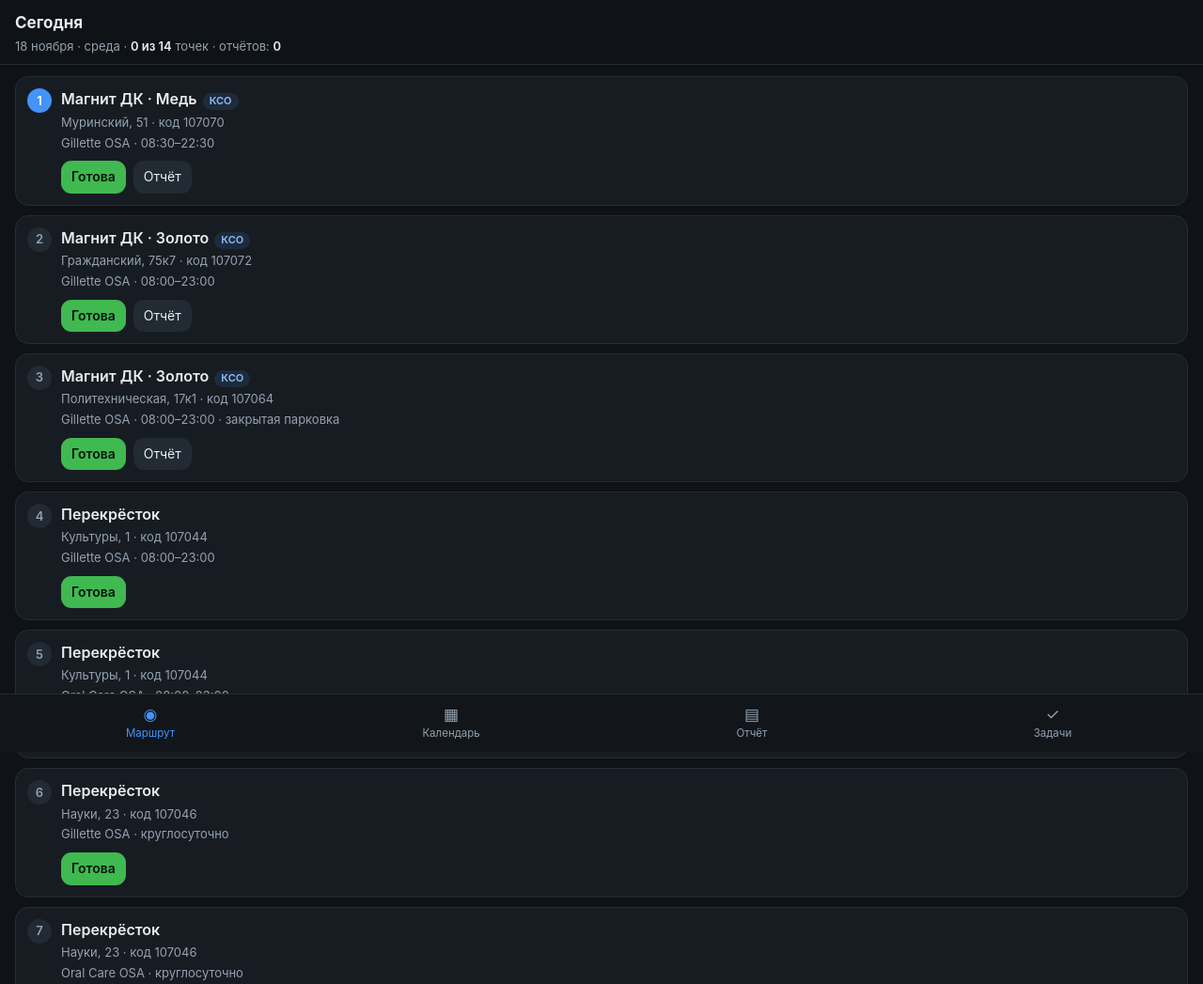
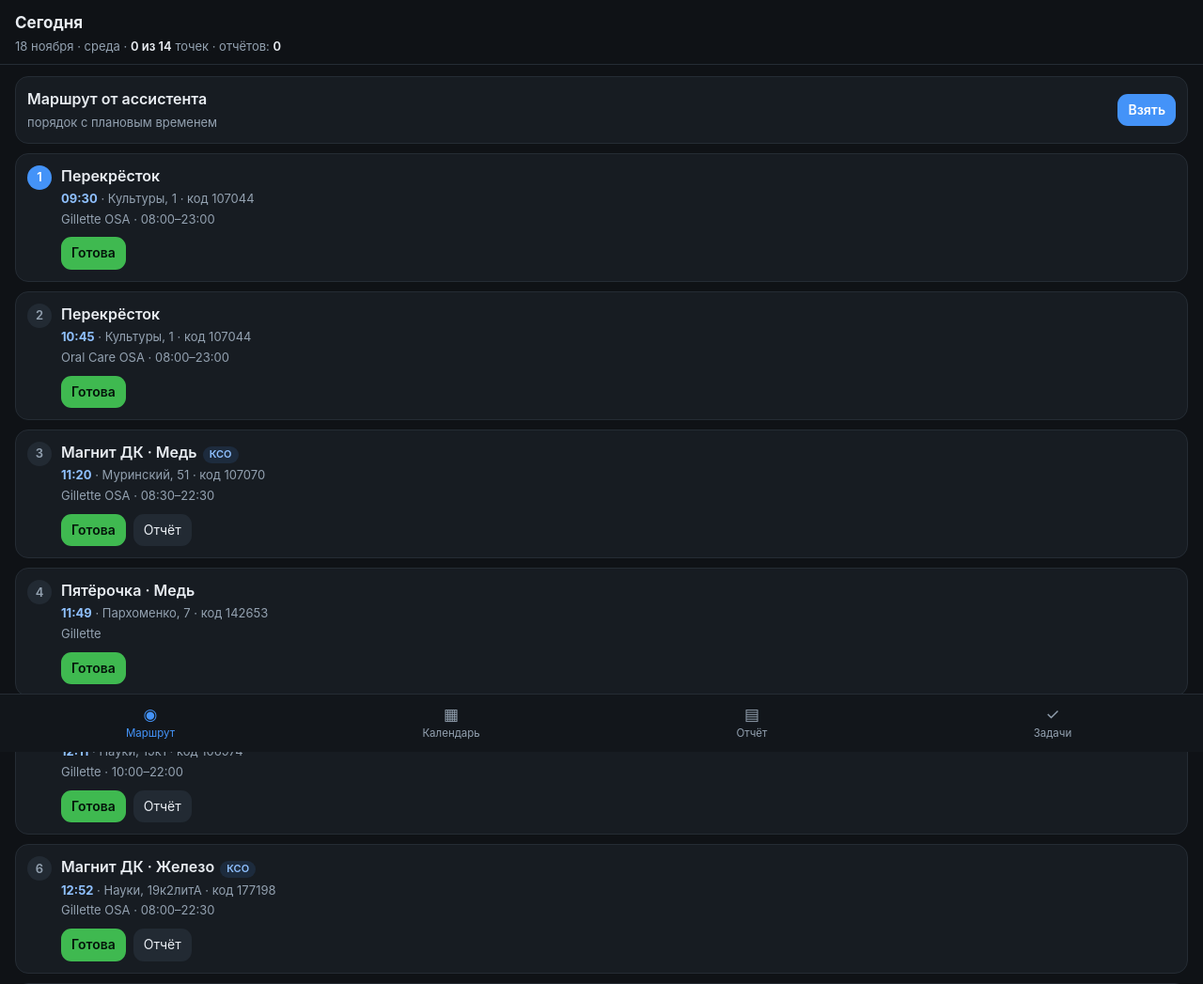
Before and after one commit to ladyko1804/fogg, a plain HTML site: page index.html in a window 1280 px wide. Shown: the top 1047 px of the page at 94% size. Drawn offline with Linux system fonts and the light colour scheme.

Commit message:
route preset + index.html

```diff
--- a/index.html
+++ b/index.html
@@ -152,6 +152,27 @@ function humanDate(s){
 }
 
 /* ---------- данные ---------- */
+/* маршрут, собранный ассистентом: дата → точки по порядку с плановым временем */
+const PRESETS={
+ "2026-11-18":[
+  {net:"Перекрёсток",lvl:"—",addr:"Культуры, 1",tt:"107044",proj:"Gillette OSA",hours:"08:00–23:00",tim:"—",plan:"09:30"},
+  {net:"Перекрёсток",lvl:"—",addr:"Культуры, 1",tt:"107044",proj:"Oral Care OSA",hours:"08:00–23:00",tim:"—",plan:"10:45"},
+  {net:"Магнит ДК",lvl:"Медь",addr:"Муринский, 51",tt:"107070",proj:"Gillette OSA",hours:"08:30–22:30",tim:"КСО",plan:"11:20"},
+  {net:"Пятёрочка",lvl:"Медь",addr:"Пархоменко, 7",tt:"142653",proj:"Gillette",hours:"—",tim:"—",plan:"11:49"},
+  {net:"Магнит КМ",lvl:"Серебро",addr:"Науки, 15к1",tt:"106974",proj:"Gillette",hours:"10:00–22:00",tim:"КМ1",plan:"12:11"},
+  {net:"Магнит ДК",lvl:"Железо",addr:"Науки, 19к2литА",tt:"177198",proj:"Gillette OSA",hours:"08:00–22:30",tim:"КСО",plan:"12:52"},
+  {net:"Магнит ДК",lvl:"Золото",addr:"Политехническая, 17к1",tt:"107064",proj:"Gillette OSA",hours:"08:00–23:00",tim:"КСО",plan:"13:24",note:"закрытая парковка"},
+  {net:"Магнит ДК",lvl:"Железо",addr:"Науки, 17к5",tt:"166733",proj:"Gillette OSA",hours:"08:39–22:30",tim:"КСО",plan:"13:50"},
+  {net:"Магнит ДК",lvl:"Железо",addr:"Обручевых, 5",tt:"163836",proj:"Gillette OSA",hours:"—",tim:"КСО",plan:"14:20",note:"часы уточнить"},
+  {net:"Перекрёсток",lvl:"—",addr:"Науки, 23",tt:"107046",proj:"Gillette OSA",hours:"круглосуточно",tim:"—",plan:"14:50"},
+  {net:"Перекрёсток",lvl:"—",addr:"Науки, 23",tt:"107046",proj:"Oral Care OSA",hours:"круглосуточно",tim:"—",plan:"15:55"},
+  {net:"Магнит ДК",lvl:"Золото",addr:"Гражданский, 75к7",tt:"107072",proj:"Gillette OSA",hours:"08:00–23:00",tim:"КСО",plan:"16:22"},
+  {net:"Пятёрочка",lvl:"Серебро",addr:"Карпинского, 38к1",tt:"141417",proj:"Gillette",hours:"07:30–23:00",tim:"—",plan:"16:46"},
+  {net:"Пятёрочка",lvl:"Медь",addr:"Карпинского, 16",tt:"155954",proj:"Gillette",hours:"07:30–23:00",tim:"—",plan:"17:04"}
+ ]
+};
+function presetFor(date){return PRESETS[date]||null}
+
 const SEED=[
  {net:"Магнит ДК",lvl:"Медь",addr:"Муринский, 51",tt:"107070",proj:"Gillette OSA",hours:"08:30–22:30",tim:"КСО"},
  {net:"Магнит ДК",lvl:"Золото",addr:"Гражданский, 75к7",tt:"107072",proj:"Gillette OSA",hours:"08:00–23:00",tim:"КСО"},
@@ -175,7 +196,7 @@ function load(){
   let s=null;
   try{s=JSON.parse(localStorage.getItem("moi-day2")||"null")}catch(e){}
   if(!s)s={days:{},tasks:[],active:todayISO,calY:new Date().getFullYear(),calM:new Date().getMonth()};
-  if(!s.days[todayISO])s.days[todayISO]=SEED.map(p=>({...p,kind:kindOf(p.net),done:false}));
+  if(!s.days[todayISO])s.days[todayISO]=(presetFor(todayISO)||SEED).map(p=>({...p,kind:kindOf(p.net),done:false}));
   if(!s.active)s.active=todayISO;
   return s;
 }
@@ -204,6 +225,19 @@ function renderRoute(){
   if(!list.length){wrap.innerHTML='<div class="card"><div class="hint">На этот день маршрута нет. Пришли мне выгрузку — добавлю точки.</div></div>';return}
   wrap.innerHTML="";
   const curIdx=list.findIndex(x=>!x.done);
+  const pre=presetFor(state.active);
+  if(pre){
+    const bar=document.createElement("div");bar.className="card";
+    bar.innerHTML=`<div class="row" style="justify-content:space-between;align-items:center">
+      <div><div class="t">Маршрут от ассистента</div><div class="meta">порядок с плановым временем</div></div>
+      <button class="primary small" id="apply-preset">Взять</button></div>`;
+    wrap.appendChild(bar);
+    bar.querySelector("#apply-preset").onclick=()=>{
+      if(!confirm("Заменить порядок точек на этот день?"))return;
+      state.days[state.active]=pre.map(p=>({...p,kind:kindOf(p.net),done:false}));
+      save();renderRoute();
+    };
+  }
   list.forEach((p,idx)=>{
     const el=document.createElement("div");el.className="card";
     const kindTag=p.kind==="dk"?'<span class="tag dk">КСО</span>':p.kind==="km"?'<span class="tag km">'+(p.tim||"КМ")+'</span>':'';
@@ -211,7 +245,7 @@ function renderRoute(){
       <div class="num ${p.done?"done":(!p.done&&idx===curIdx)?"cur":""}">${p.done?"✓":idx+1}</div>
       <div style="flex:1">
         <div class="t">${p.net}${p.lvl&&p.lvl!=="—"?' · '+p.lvl:''}${kindTag}</div>
-        <div class="meta">${p.addr} · код ${p.tt}</div>
+        <div class="meta">${p.plan?'<b style="color:#8fc0ff">'+p.plan+'</b> · ':''}${p.addr} · код ${p.tt}</div>
         <div class="meta">${p.proj||"—"}${p.hours&&p.hours!=="—"?" · "+p.hours:""}${p.note?" · "+p.note:""}</div>
         <div class="row" style="gap:8px;margin-top:10px">
           ${p.done?`<button class="small" data-undone="${idx}">вернуть</button>`:`<button class="ok small" data-done="${idx}">Готова</button>`}
```
